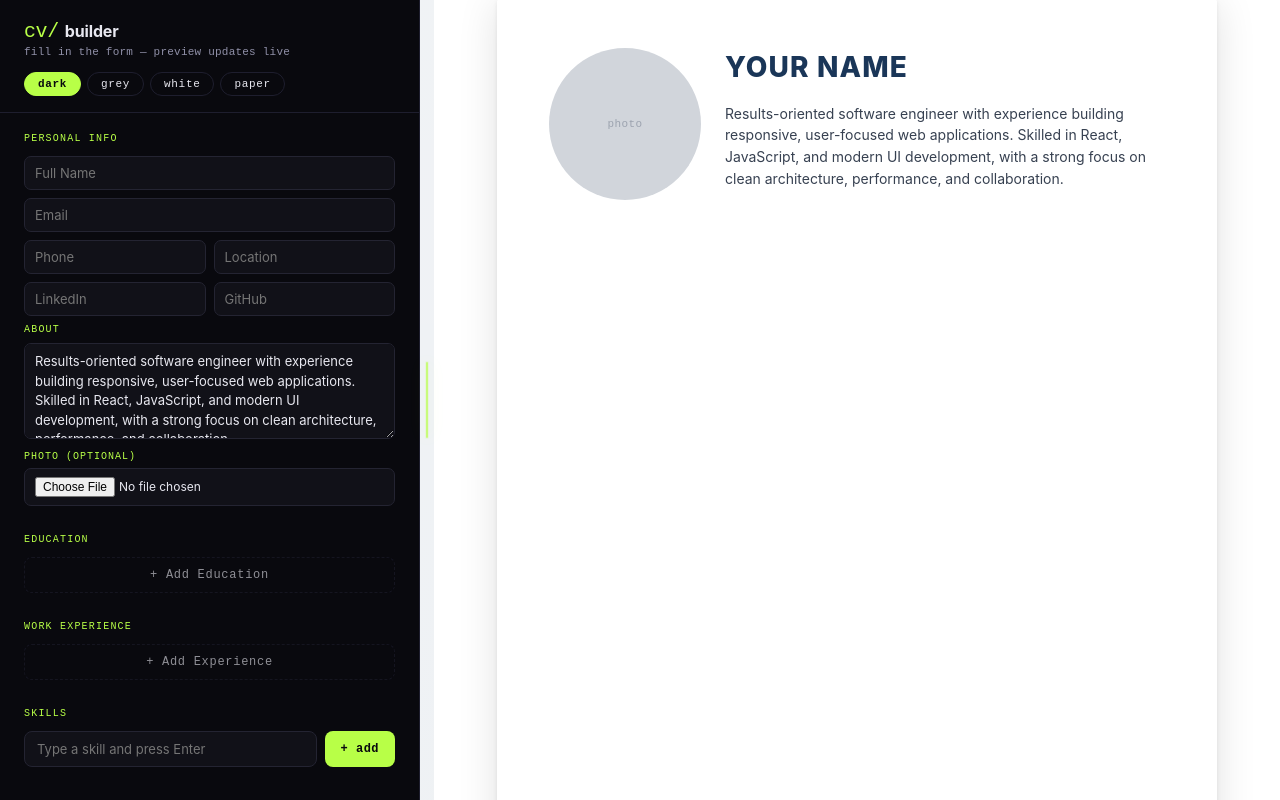
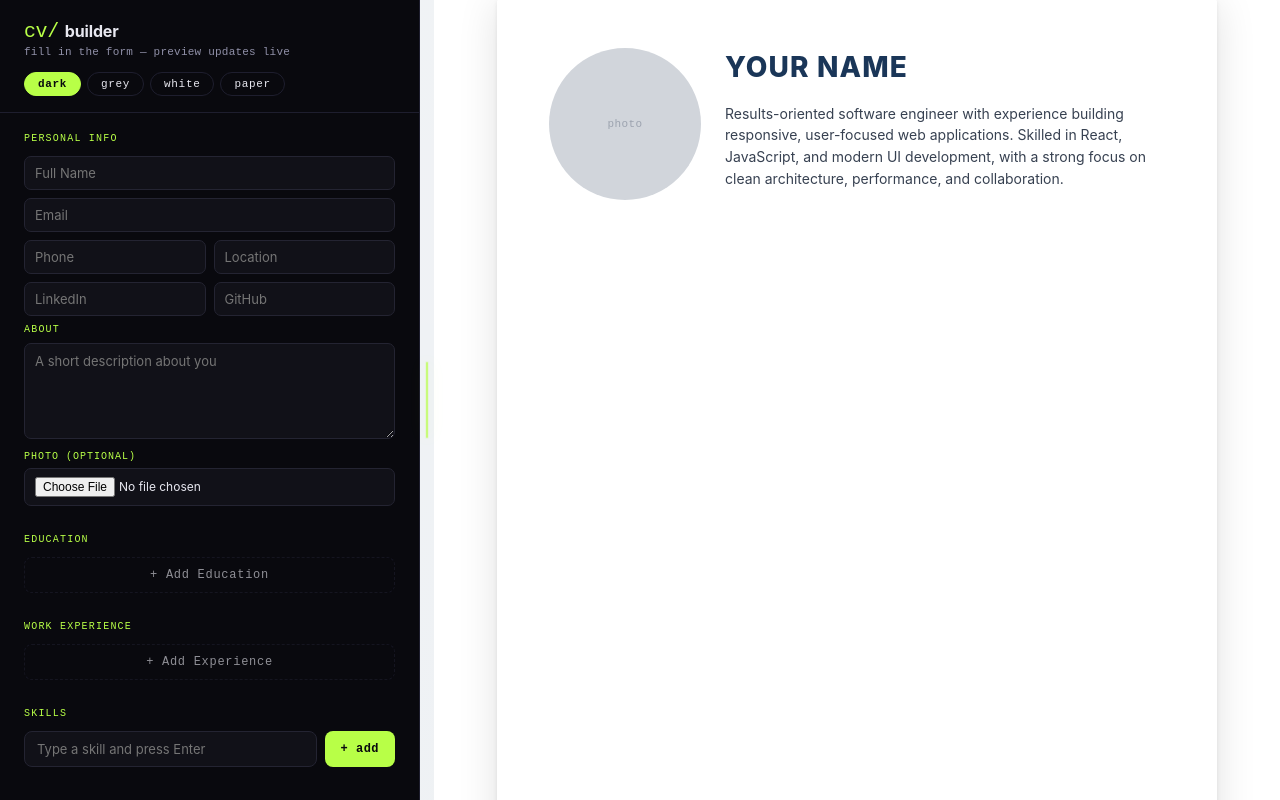
Before and after one commit to merhawi-luel/CV_BUILD, a React (Vite) app: page / in a window 1280 px wide. Built offline with nearby package versions, Linux system fonts and the light colour scheme.

Commit message:
Update PersonalForm.jsx

```diff
--- a/src/components/FormPanel/PersonalForm.jsx
+++ b/src/components/FormPanel/PersonalForm.jsx
@@ -48,7 +48,7 @@ function PersonalForm({ personal, onPersonalChange, onPersonalFile, theme = 'dar
           <textarea
             name="description"
             placeholder="A short description about you"
-            value={personal.description || ''}
+            value={''}
             onChange={onPersonalChange}
             className="entry-textarea"
             rows={4}
```
